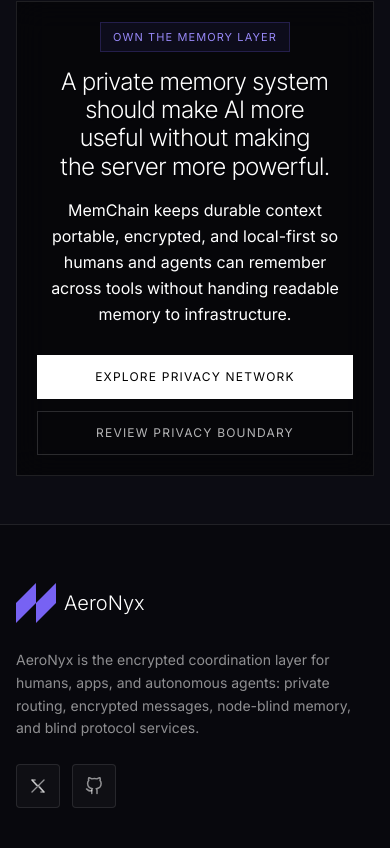
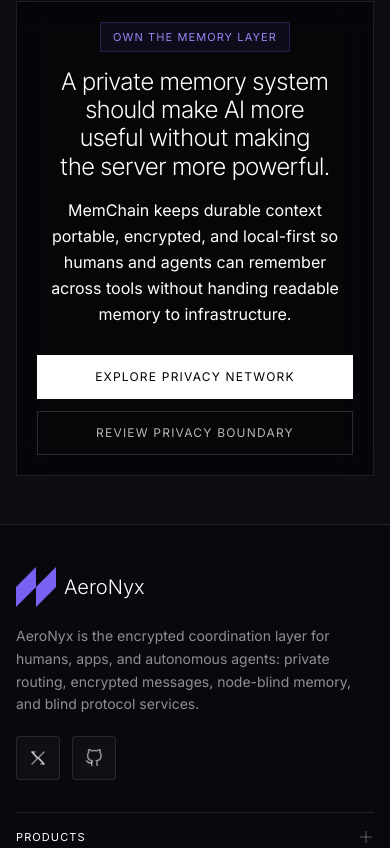
Before and after one commit to AeroNyxNetwork/AeroNyx-web, a Next.js app: page /memchain in a window 390 px wide. Shown: the part 11152-12000 px from the top of the page. Built offline with nearby package versions, Linux system fonts and the light colour scheme.

Commit message:
Polish mobile footer navigation

```diff
--- a/components/layout/Footer.js
+++ b/components/layout/Footer.js
@@ -2,7 +2,14 @@
  * ============================================
  * File: components/layout/Footer.jsx
  * ============================================
- * Modification Reason: v2.4 - 2026 social icon and protocol link polish.
+ * Modification Reason: v2.5 - Mobile footer navigation polish.
+ *   Footer navigation now uses native mobile accordions while preserving 44px
+ *   touch targets. This keeps Products, Resources, and About scannable near
+ *   the bottom of the page instead of turning the footer into a long stacked
+ *   link list on iPhone and Android. Desktop keeps the expanded column layout.
+ *
+ * Historical Notes:
+ * v2.4 - 2026 social icon and protocol link polish.
  *   Updated the X social icon away from the legacy Twitter bird and tuned the
  *   developer/resource labels so the footer feels current and protocol-first.
  *
@@ -48,6 +55,7 @@
  * Last Modified: v2.2 — Footer link tap-target polish
  * Last Modified: v2.3 - Consistent footer hit areas and link formatting
  * Last Modified: v2.4 - X icon and protocol link polish
+ * Last Modified: v2.5 - Mobile footer navigation polish
  * ============================================
  */
 
@@ -57,17 +65,17 @@ import AeroNyxLogo from '../ui/AeroNyxLogo';
 
 const Footer = () => {
   return (
-    <footer className="border-t border-white/10 py-14 md:py-16" style={{ background: 'var(--surface-0, #08080D)' }}>
+    <footer className="border-t border-white/10 py-10 md:py-16" style={{ background: 'var(--surface-0, #08080D)' }}>
       <Container>
-        <div className="grid grid-cols-1 md:grid-cols-2 lg:grid-cols-5 gap-10">
-          <div className="lg:col-span-2">
-            <Link href="/" className="mb-6 inline-flex min-h-[44px] items-center space-x-2">
+        <div className="grid gap-8 lg:grid-cols-[1.15fr_1.85fr] lg:gap-12">
+          <div className="max-w-xl">
+            <Link href="/" className="mb-4 inline-flex min-h-[44px] items-center space-x-2 md:mb-6">
               <span className="h-10 w-10 flex items-center justify-center">
                 <AeroNyxLogo width={40} height={40} />
               </span>
               <span className="text-xl font-light">AeroNyx</span>
             </Link>
-            <p className="text-white/55 mb-6 max-w-md text-sm leading-relaxed">
+            <p className="mb-5 max-w-md text-sm leading-relaxed text-white/55 md:mb-6">
               AeroNyx is the encrypted coordination layer for humans, apps, and
               autonomous agents: private routing, encrypted messages, node-blind
               memory, and blind protocol services.
@@ -78,6 +86,7 @@ const Footer = () => {
             </div>
           </div>
 
+          <div className="grid gap-0 md:grid-cols-3 md:gap-6">
             <FooterColumn
               heading="Products"
               links={[
@@ -108,17 +117,18 @@ const Footer = () => {
               ]}
             />
           </div>
+        </div>
 
-        <div className="mt-12 flex flex-col items-center justify-between gap-4 border-t border-white/10 pt-6 md:flex-row">
-          <p className="text-white/35 text-sm">
+        <div className="mt-8 flex flex-col items-start justify-between gap-4 border-t border-white/10 pt-5 md:mt-12 md:flex-row md:items-center md:pt-6">
+          <p className="text-sm text-white/35">
             © {new Date().getFullYear()} AeroNyx Network. All rights reserved.
           </p>
-          <div className="flex flex-wrap items-center justify-center gap-x-6 gap-y-2">
+          <div className="grid w-full grid-cols-2 gap-2 md:w-auto md:flex md:flex-wrap md:items-center md:justify-center md:gap-x-6 md:gap-y-2">
             <a
               href="https://docs.aeronyx.network/articles/aeronyx-privacy-policy"
               target="_blank"
               rel="noopener noreferrer"
-              className="inline-flex min-h-[44px] items-center text-sm text-white/35 hover:text-white transition-colors duration-fast"
+              className="inline-flex min-h-[44px] items-center text-sm text-white/35 transition-colors duration-fast hover:text-white"
             >
               Privacy Policy
             </a>
@@ -126,7 +136,7 @@ const Footer = () => {
               href="https://docs.aeronyx.network/articles/aeronyx-user-agreement"
               target="_blank"
               rel="noopener noreferrer"
-              className="inline-flex min-h-[44px] items-center text-sm text-white/35 hover:text-white transition-colors duration-fast"
+              className="inline-flex min-h-[44px] items-center justify-end text-right text-sm text-white/35 transition-colors duration-fast hover:text-white md:justify-start md:text-left"
             >
               Terms of Service
             </a>
@@ -138,33 +148,56 @@ const Footer = () => {
 };
 
 const FooterColumn = ({ heading, links }) => (
-  <div>
-    <h4 className="text-[10px] uppercase tracking-eyebrow text-white/40 mb-4">{heading}</h4>
+  <div className="border-t border-white/10 md:border-t-0">
+    <details className="group md:hidden">
+      <summary className="flex min-h-[48px] cursor-pointer list-none items-center justify-between text-[10px] uppercase tracking-eyebrow text-white/48 transition-colors duration-fast hover:text-white [&::-webkit-details-marker]:hidden">
+        <span>{heading}</span>
+        <span aria-hidden="true" className="relative h-4 w-4 text-white/35">
+          <span className="absolute left-1/2 top-1/2 h-px w-3 -translate-x-1/2 -translate-y-1/2 bg-current" />
+          <span className="absolute left-1/2 top-1/2 h-3 w-px -translate-x-1/2 -translate-y-1/2 bg-current transition-opacity duration-fast group-open:opacity-0" />
+        </span>
+      </summary>
+      <ul className="grid grid-cols-2 gap-x-3 gap-y-1 pb-4">
+        {links.map((link, index) => (
+          <li key={index} className="min-w-0">
+            <FooterNavLink link={link} />
+          </li>
+        ))}
+      </ul>
+    </details>
+
+    <div className="hidden md:block">
+      <h4 className="mb-4 text-[10px] uppercase tracking-eyebrow text-white/40">{heading}</h4>
       <ul className="space-y-2">
-      {links.map((link, index) => {
+        {links.map((link, index) => (
+          <li key={index} className="min-w-0">
+            <FooterNavLink link={link} />
+          </li>
+        ))}
+      </ul>
+    </div>
+  </div>
+);
+
+const FooterNavLink = ({ link }) => {
   const external = link.href.startsWith('http') || link.href.startsWith('mailto:');
-        return (
-          <li key={index}>
-            {external ? (
+  const className = "inline-flex min-h-[44px] w-full min-w-0 items-center text-sm leading-snug text-white/55 transition-colors duration-fast hover:text-white";
+
+  return external ? (
     <a
       href={link.href}
       target={link.href.startsWith('mailto:') ? undefined : '_blank'}
       rel={link.href.startsWith('mailto:') ? undefined : 'noopener noreferrer'}
-                className="inline-flex min-h-[44px] items-center text-sm text-white/55 hover:text-white transition-colors duration-fast"
+      className={className}
     >
       {link.label}
     </a>
   ) : (
-              <Link href={link.href} className="inline-flex min-h-[44px] items-center text-sm text-white/55 hover:text-white transition-colors duration-fast">
+    <Link href={link.href} className={className}>
       {link.label}
     </Link>
-            )}
-          </li>
   );
-      })}
-    </ul>
-  </div>
-);
+};
 
 const SocialLink = ({ href, label, icon }) => (
   <a
```
Lines whose indentation alone changed are shown as unchanged.
